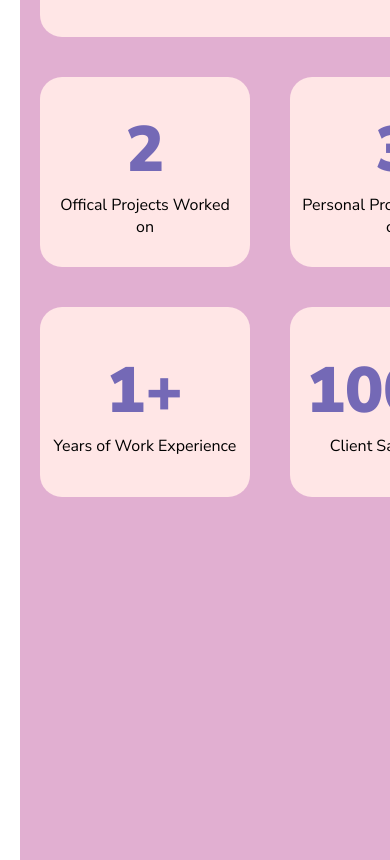
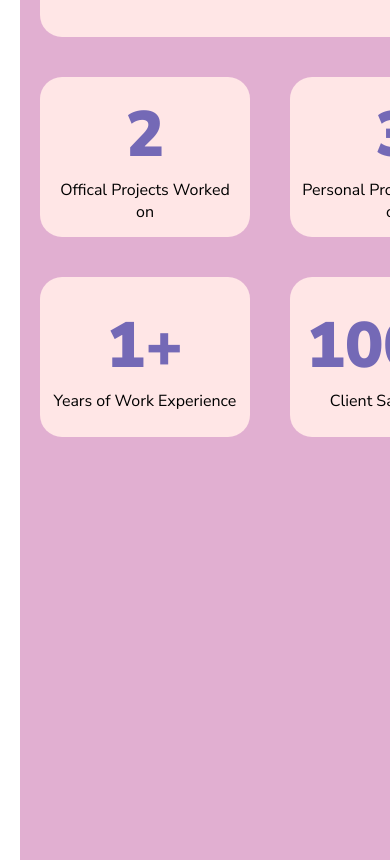
Before and after one commit to musharafaahel/Musharaf-Aahel, a plain HTML site: page index.html in a window 390 px wide. Shown: the part 828-1688 px from the top of the page. Drawn offline with Linux system fonts and the light colour scheme.

Commit message:
Personal Portfolio Version 0.1

```diff
--- a/src/backup.css
+++ b/src/backup.css
@@ -50,10 +50,11 @@ p, h1 {
     flex-direction: column;
     align-items: center;
     justify-content: center;
-    min-height:170px ;
+    min-height:80px ;
     font-family: "Nunito Sans", sans-serif;
     font-optical-sizing: auto;
     font-weight: 400;
+    min-width: 240px;
 }
 
 
@@ -154,6 +155,8 @@ p, h1 {
     .projects {
         padding: 10px;
         text-align: center;
+        min-width: 140px;
+        min-height: 140px;
     }
 
 }
```
